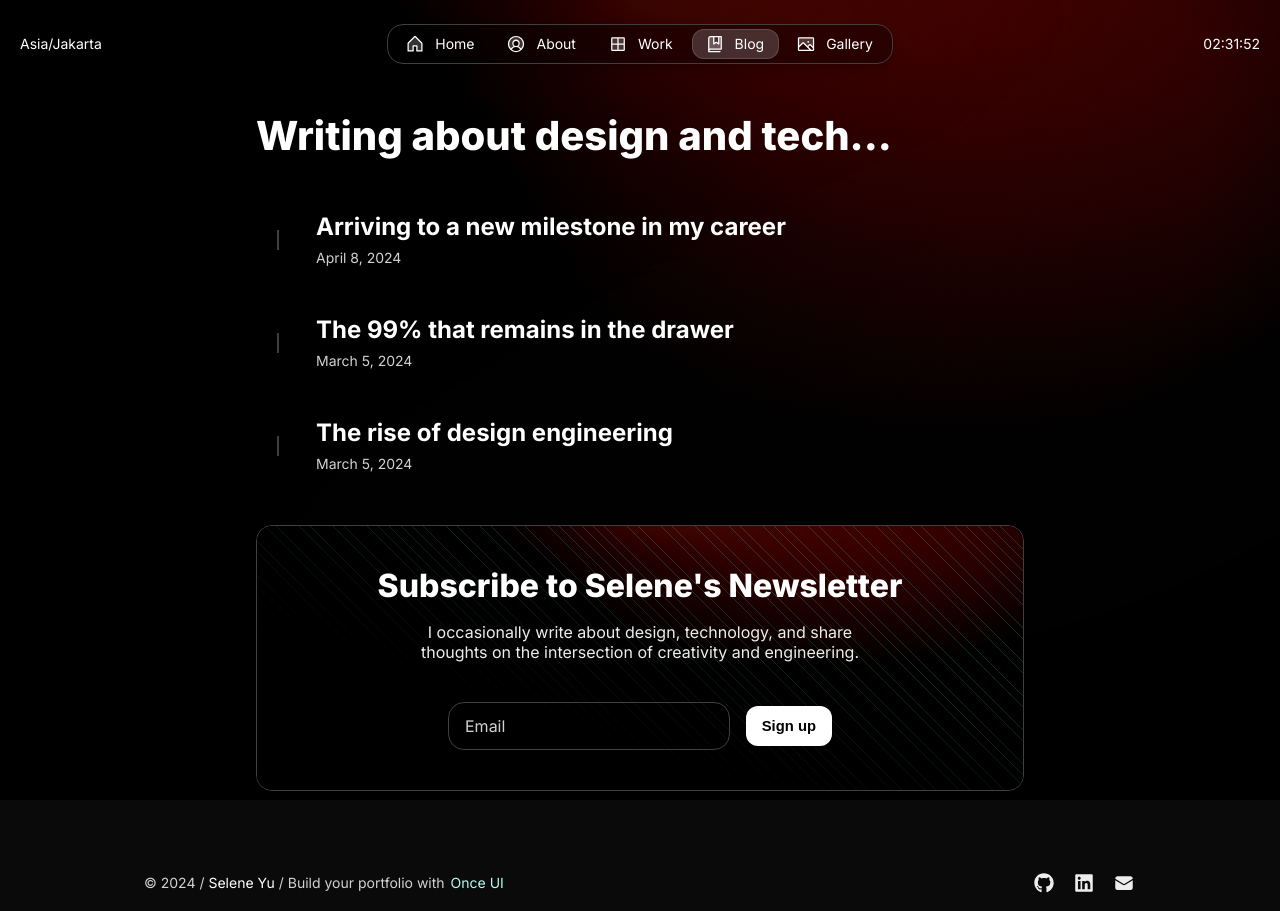
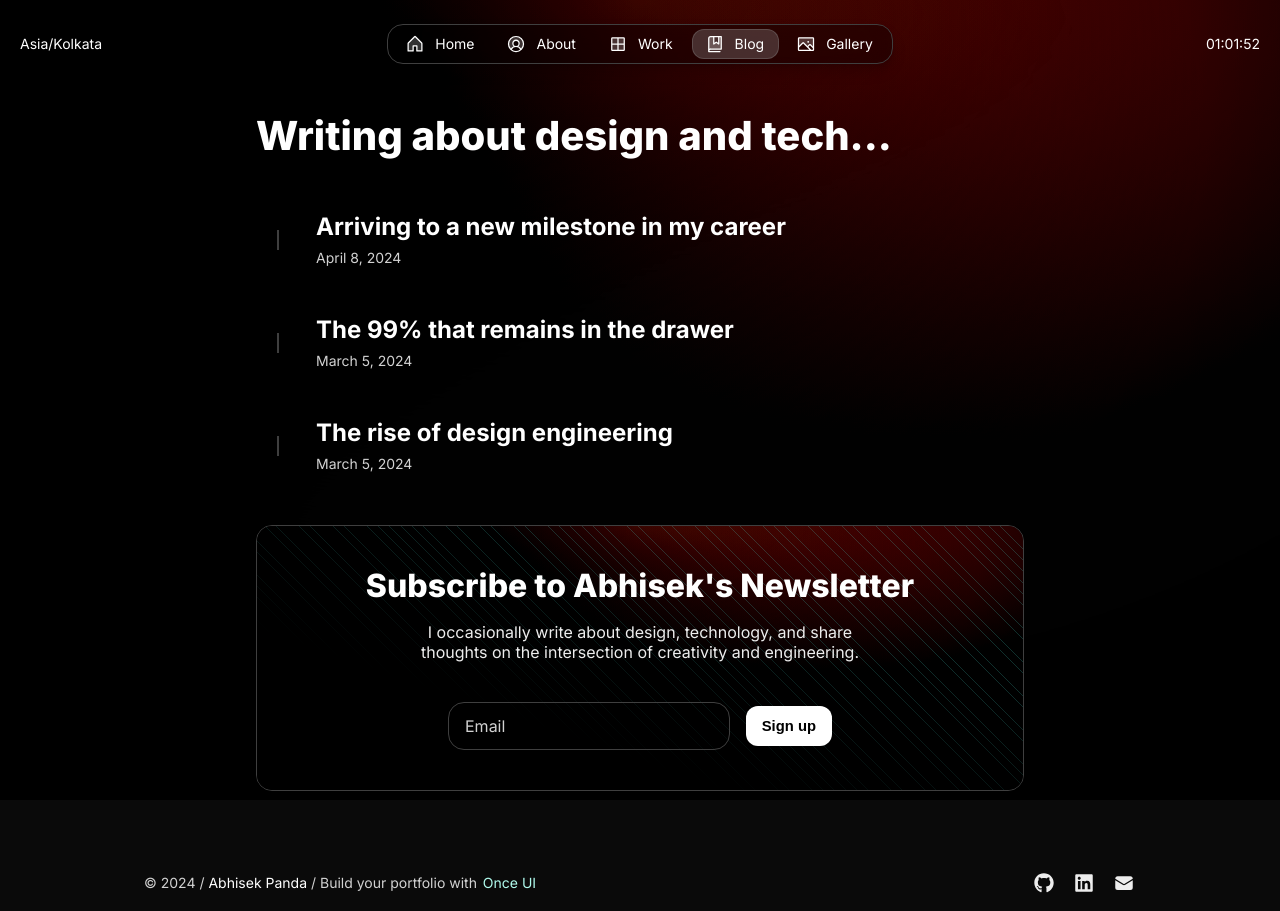
Before and after one commit to Panda-Abhisek/magic-portfolio, a Next.js app: page /blog in a window 1280 px wide. Built offline with nearby package versions, Linux system fonts and the light colour scheme.

Commit message:
modify header.tsx and content.js

```diff
--- a/src/app/components/Header.tsx
+++ b/src/app/components/Header.tsx
@@ -14,7 +14,7 @@ type TimeDisplayProps = {
     locale?: string;  // Optionally allow locale, defaulting to 'en-GB'
 };
 
-const TimeDisplay: React.FC<TimeDisplayProps> = ({ timeZone, locale = 'en-GB' }) => {
+const TimeDisplay: React.FC<TimeDisplayProps> = ({ timeZone, locale = 'en-IN' }) => {
     const [currentTime, setCurrentTime] = useState('');
 
     useEffect(() => {
--- a/src/app/resources/content.js
+++ b/src/app/resources/content.js
@@ -1,14 +1,14 @@
 import { InlineCode } from "@/once-ui/components";
 
 const person = {
-    firstName: 'Selene',
-    lastName:  'Yu',
+    firstName: 'Abhisek',
+    lastName:  'Panda',
     get name() {
         return `${this.firstName} ${this.lastName}`;
     },
-    role:      'Design Engineer',
+    role:      'Software Developer',
     avatar:    '/images/avatar.jpg',
-    location:  'Asia/Jakarta',        // Expecting the IANA time zone identifier, e.g., 'Europe/Vienna'
+    location:  'Asia/Kolkata',        // Expecting the IANA time zone identifier, e.g., 'Europe/Vienna'
     languages: ['English', 'Bahasa']  // optional: Leave the array empty if you don't want to display languages
 }
 
@@ -24,12 +24,12 @@ const social = [
     {
         name: 'GitHub',
         icon: 'github',
-        link: 'https://github.com/once-ui-system/nextjs-starter',
+        link: 'https://github.com/Panda-Abhisek/magic-portfolio',
     },
     {
         name: 'LinkedIn',
         icon: 'linkedin',
-        link: 'https://www.linkedin.com/company/once-ui/',
+        link: 'https://www.linkedin.com/in/abhisek-panda03',
     },
     {
         name: 'X',
@@ -39,7 +39,7 @@ const social = [
     {
         name: 'Email',
         icon: 'email',
-        link: 'mailto:example@gmail.com',
+        link: 'mailto:abhisekpanda123@outlook.com',
     },
 ]
 
@@ -47,8 +47,8 @@ const home = {
     label: 'Home',
     title: `${person.name}'s Portfolio`,
     description: `Portfolio website showcasing my work as a ${person.role}`,
-    headline: <>Design engineer and builder</>,
-    subline: <>I'm Selene, a design engineer at <InlineCode>FLY</InlineCode>, where I craft intuitive<br/> user experiences. After hours, I build my own projects.</>
+    headline: <>Software Developer and Designer</>,
+    subline: <>I'm Abhisek, a software developer at <InlineCode>CONSCIOUSPHERE</InlineCode>, where I develop efficient <br/> and scalable solution. After hours, I build my own projects.</>
 }
 
 const about = {
```
